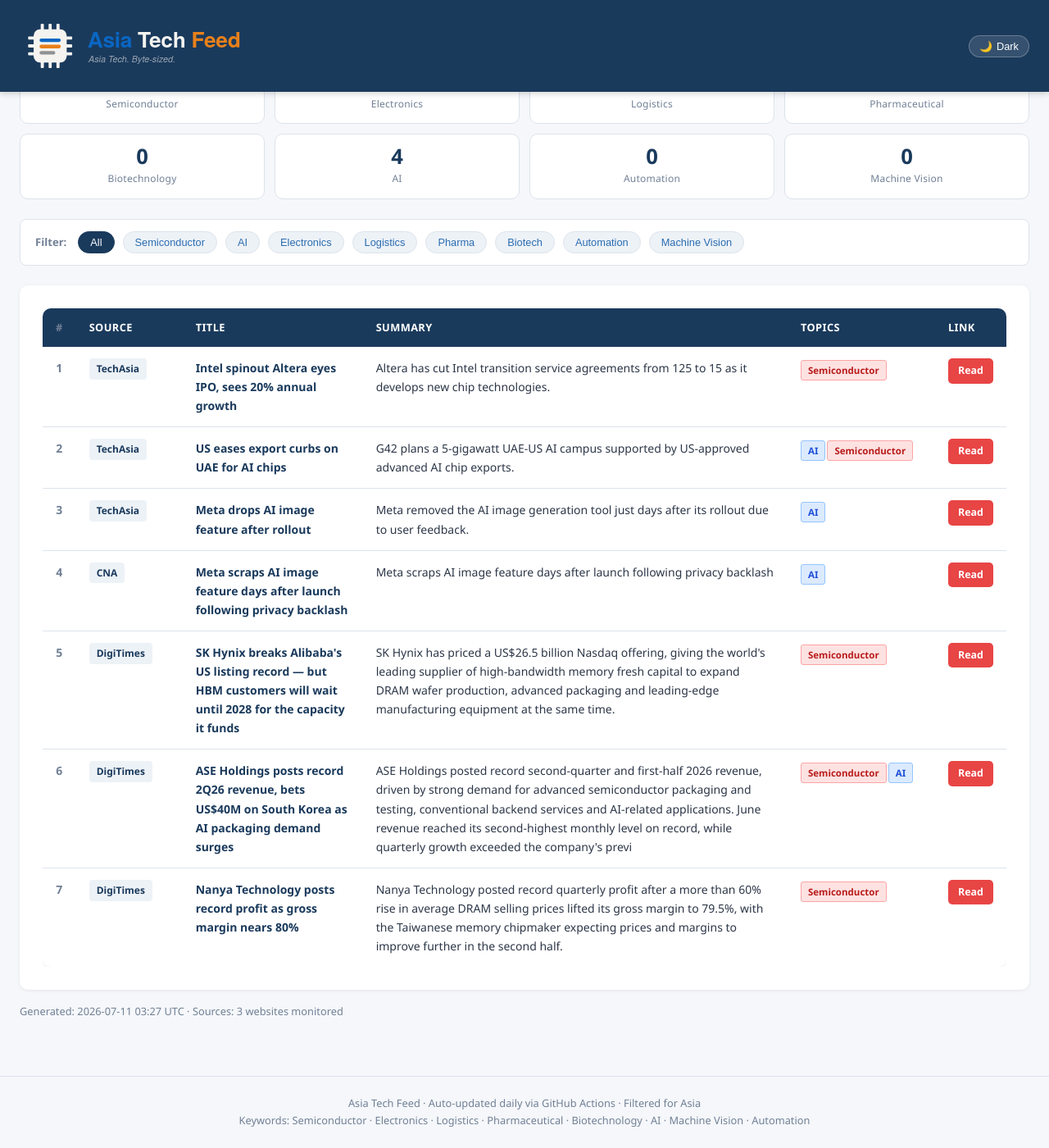
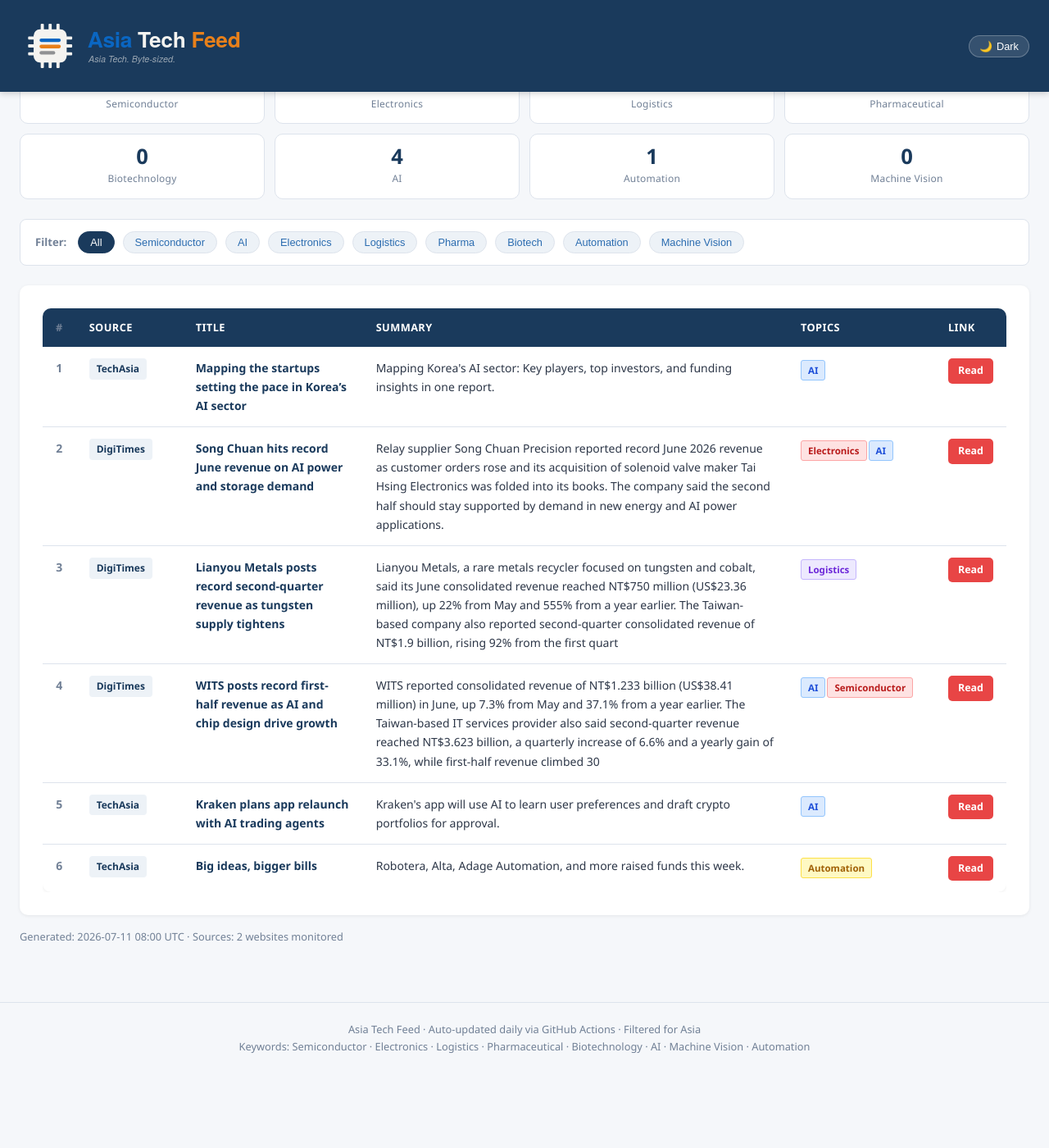
Before and after one commit to asiatechfeed/Asia-Tech-Feed, a Jekyll site: the page built from _posts/2026-07-11-asia-tech-news-digest.md, in a window 1280 px wide and 1400 px high, scrolled down 454 px. Shown: the whole window at 82% size. Built offline with Jekyll 4.4.1, drawn with Linux system fonts in a browser that asks for light colours; a script that is not in the unit is left out; after the commit the page ends 1763 px from its top, so only the background shows below that; some of the changed text lies outside the part shown.

Commit message:
📰 News digest 2026-07-11 (6 articles)

```diff
--- a/_posts/2026-07-11-asia-tech-news-digest.md
+++ b/_posts/2026-07-11-asia-tech-news-digest.md
@@ -1,15 +1,15 @@
 ---
 layout: post
 title: "Asia Tech News Digest - July 11, 2026"
-date: 2026-07-11 11:27:04 +0800
-articles_count: 7
-sources_count: 3
-sources: ["CNA", "DigiTimes", "TechAsia"]
+date: 2026-07-11 16:00:54 +0800
+articles_count: 6
+sources_count: 2
+sources: ["DigiTimes", "TechAsia"]
 csv_file: /assets/data/news-2026-07-11.tsv
-featured_title: "Intel spinout Altera eyes IPO, sees 20% annual growth"
-featured_url: "https://www.techinasia.com/intels-foundry-strategy-focus-earnings"
+featured_title: "Mapping the startups setting the pace in Korea\u2019s AI sector"
+featured_url: "https://www.techinasia.com/visual-story/mapping-koreas-leading-ai-startups"
 featured_source: "TechAsia"
-featured_summary: "Altera has cut Intel transition service agreements from 125 to 15 as it develops new chip technologies."
+featured_summary: "Mapping Korea's AI sector: Key players, top investors, and funding insights in one report."
 featured_image: ""
 ---
 
@@ -28,58 +28,50 @@ featured_image: ""
 <tr>
   <td class="col-num">1</td>
   <td class="col-source"><span class="source-badge">TechAsia</span></td>
-  <td class="col-title"><span class="article-title">Intel spinout Altera eyes IPO, sees 20% annual growth</span></td>
-  <td class="col-summary">Altera has cut Intel transition service agreements from 125 to 15 as it develops new chip technologies.</td>
-  <td class="col-tags"><span class="tag semi">Semiconductor</span></td>
-  <td class="col-link"><a class="btn-link" href="https://www.techinasia.com/intels-foundry-strategy-focus-earnings" target="_blank" rel="noopener">Read</a></td>
+  <td class="col-title"><span class="article-title">Mapping the startups setting the pace in Korea’s AI sector</span></td>
+  <td class="col-summary">Mapping Korea's AI sector: Key players, top investors, and funding insights in one report.</td>
+  <td class="col-tags"><span class="tag ai">AI</span></td>
+  <td class="col-link"><a class="btn-link" href="https://www.techinasia.com/visual-story/mapping-koreas-leading-ai-startups" target="_blank" rel="noopener">Read</a></td>
 </tr>
 <tr>
   <td class="col-num">2</td>
-  <td class="col-source"><span class="source-badge">TechAsia</span></td>
-  <td class="col-title"><span class="article-title">US eases export curbs on UAE for AI chips</span></td>
-  <td class="col-summary">G42 plans a 5-gigawatt UAE-US AI campus supported by US-approved advanced AI chip exports.</td>
-  <td class="col-tags"><span class="tag ai">AI</span><span class="tag semi">Semiconductor</span></td>
-  <td class="col-link"><a class="btn-link" href="https://www.techinasia.com/us-approves-advanced-chip-sales-to-abu-dhabis-g42" target="_blank" rel="noopener">Read</a></td>
+  <td class="col-source"><span class="source-badge">DigiTimes</span></td>
+  <td class="col-title"><span class="article-title">Song Chuan hits record June revenue on AI power and storage demand</span></td>
+  <td class="col-summary">Relay supplier Song Chuan Precision reported record June 2026 revenue as customer orders rose and its acquisition of solenoid valve maker Tai Hsing Electronics was folded into its books. The company said the second half should stay supported by demand in new energy and AI power applications.</td>
+  <td class="col-tags"><span class="tag semi">Electronics</span><span class="tag ai">AI</span></td>
+  <td class="col-link"><a class="btn-link" href="https://www.digitimes.com/news/a20260709PD237/revenue-demand-supplier-2026-acquisition.html" target="_blank" rel="noopener">Read</a></td>
 </tr>
 <tr>
   <td class="col-num">3</td>
-  <td class="col-source"><span class="source-badge">TechAsia</span></td>
-  <td class="col-title"><span class="article-title">Meta drops AI image feature after rollout</span></td>
-  <td class="col-summary">Meta removed the AI image generation tool just days after its rollout due to user feedback.</td>
-  <td class="col-tags"><span class="tag ai">AI</span></td>
-  <td class="col-link"><a class="btn-link" href="https://www.techinasia.com/meta-eyes-ai-cloud-sell-compute-hosted-models" target="_blank" rel="noopener">Read</a></td>
+  <td class="col-source"><span class="source-badge">DigiTimes</span></td>
+  <td class="col-title"><span class="article-title">Lianyou Metals posts record second-quarter revenue as tungsten supply tightens</span></td>
+  <td class="col-summary">Lianyou Metals, a rare metals recycler focused on tungsten and cobalt, said its June consolidated revenue reached NT$750 million (US$23.36 million), up 22% from May and 555% from a year earlier. The Taiwan-based company also reported second-quarter consolidated revenue of NT$1.9 billion, rising 92% from the first quart</td>
+  <td class="col-tags"><span class="tag logis">Logistics</span></td>
+  <td class="col-link"><a class="btn-link" href="https://www.digitimes.com/news/a20260709PD240/revenue-plant-demand-growth-production.html" target="_blank" rel="noopener">Read</a></td>
 </tr>
 <tr>
   <td class="col-num">4</td>
-  <td class="col-source"><span class="source-badge">CNA</span></td>
-  <td class="col-title"><span class="article-title">Meta scraps AI image feature days after launch following privacy backlash</span></td>
-  <td class="col-summary">Meta scraps AI image feature days after launch following privacy backlash</td>
-  <td class="col-tags"><span class="tag ai">AI</span></td>
-  <td class="col-link"><a class="btn-link" href="https://www.channelnewsasia.com/business/meta-scraps-ai-image-feature-days-after-launch-following-privacy-backlash-6247581" target="_blank" rel="noopener">Read</a></td>
+  <td class="col-source"><span class="source-badge">DigiTimes</span></td>
+  <td class="col-title"><span class="article-title">WITS posts record first-half revenue as AI and chip design drive growth</span></td>
+  <td class="col-summary">WITS reported consolidated revenue of NT$1.233 billion (US$38.41 million) in June, up 7.3% from May and 37.1% from a year earlier. The Taiwan-based IT services provider also said second-quarter revenue reached NT$3.623 billion, a quarterly increase of 6.6% and a yearly gain of 33.1%, while first-half revenue climbed 30</td>
+  <td class="col-tags"><span class="tag ai">AI</span><span class="tag semi">Semiconductor</span></td>
+  <td class="col-link"><a class="btn-link" href="https://www.digitimes.com/news/a20260709PD241/wistron-revenue-growth-finance-semiconductors.html" target="_blank" rel="noopener">Read</a></td>
 </tr>
 <tr>
   <td class="col-num">5</td>
-  <td class="col-source"><span class="source-badge">DigiTimes</span></td>
-  <td class="col-title"><span class="article-title">SK Hynix breaks Alibaba's US listing record — but HBM customers will wait until 2028 for the capacity it funds</span></td>
-  <td class="col-summary">SK Hynix has priced a US$26.5 billion Nasdaq offering, giving the world's leading supplier of high-bandwidth memory fresh capital to expand DRAM wafer production, advanced packaging and leading-edge manufacturing equipment at the same time.</td>
-  <td class="col-tags"><span class="tag semi">Semiconductor</span></td>
-  <td class="col-link"><a class="btn-link" href="https://www.digitimes.com/news/a20260710VL221/sk-hynix-expansion-equipment-nasdaq-packaging.html" target="_blank" rel="noopener">Read</a></td>
+  <td class="col-source"><span class="source-badge">TechAsia</span></td>
+  <td class="col-title"><span class="article-title">Kraken plans app relaunch with AI trading agents</span></td>
+  <td class="col-summary">Kraken's app will use AI to learn user preferences and draft crypto portfolios for approval.</td>
+  <td class="col-tags"><span class="tag ai">AI</span></td>
+  <td class="col-link"><a class="btn-link" href="https://www.techinasia.com/kraken-confidentially-files-ipo-sources" target="_blank" rel="noopener">Read</a></td>
 </tr>
 <tr>
   <td class="col-num">6</td>
-  <td class="col-source"><span class="source-badge">DigiTimes</span></td>
-  <td class="col-title"><span class="article-title">ASE Holdings posts record 2Q26 revenue, bets US$40M on South Korea as AI packaging demand surges</span></td>
-  <td class="col-summary">ASE Holdings posted record second-quarter and first-half 2026 revenue, driven by strong demand for advanced semiconductor packaging and testing, conventional backend services and AI-related applications. June revenue reached its second-highest monthly level on record, while quarterly growth exceeded the company's previ</td>
-  <td class="col-tags"><span class="tag semi">Semiconductor</span><span class="tag ai">AI</span></td>
-  <td class="col-link"><a class="btn-link" href="https://www.digitimes.com/news/a20260710PD249/revenue-ase-packaging-capacity-2026.html" target="_blank" rel="noopener">Read</a></td>
-</tr>
-<tr>
-  <td class="col-num">7</td>
-  <td class="col-source"><span class="source-badge">DigiTimes</span></td>
-  <td class="col-title"><span class="article-title">Nanya Technology posts record profit as gross margin nears 80%</span></td>
-  <td class="col-summary">Nanya Technology posted record quarterly profit after a more than 60% rise in average DRAM selling prices lifted its gross margin to 79.5%, with the Taiwanese memory chipmaker expecting prices and margins to improve further in the second half.</td>
-  <td class="col-tags"><span class="tag semi">Semiconductor</span></td>
-  <td class="col-link"><a class="btn-link" href="https://www.digitimes.com/news/a20260710PD248/nanya-technology-profit-gross-margin-dram-2026.html" target="_blank" rel="noopener">Read</a></td>
+  <td class="col-source"><span class="source-badge">TechAsia</span></td>
+  <td class="col-title"><span class="article-title">Big ideas, bigger bills</span></td>
+  <td class="col-summary">Robotera, Alta, Adage Automation, and more raised funds this week.</td>
+  <td class="col-tags"><span class="tag auto">Automation</span></td>
+  <td class="col-link"><a class="btn-link" href="https://www.techinasia.com/big-ideas-bigger-bills" target="_blank" rel="noopener">Read</a></td>
 </tr>
 </tbody>
 </table>
```
Also changed, not shown: _data/seen_urls.json (+7 -1 lines), _digest_meta.json (+20 -21 lines), assets/data/news-2026-07-11.tsv (+6 -7 lines), assets/data/search-index.json.
